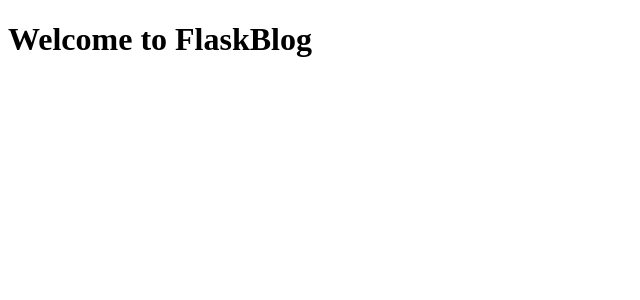
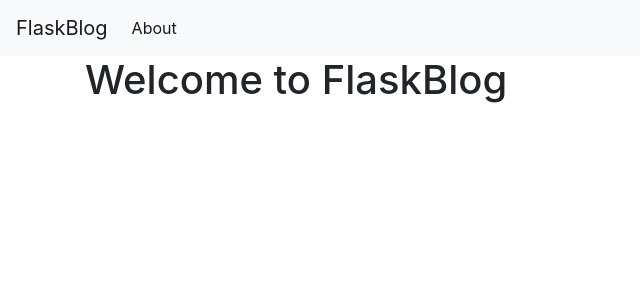
Before and after one commit to teamgeek-io/flask-blog-starter, a Flask app: page / in a window 1280 px wide. Shown: the top 300 px of the page, without its empty margins (0-640 px from the left). Run offline with Flask 2, Linux system fonts and the light colour scheme; parts of the project's set-up code (start-up, migrations or seed data) failed here and were passed over; some libraries are stand-ins or nearby versions.

Commit message:
Add base template

```diff
--- /dev/null
+++ b/src/flask_blog/static/css/style.css
@@ -0,0 +1,6 @@
+h1 {
+  border: 2px #eee solid;
+  color: brown;
+  text-align: center;
+  padding: 10px;
+}
--- /dev/null
+++ b/src/flask_blog/templates/base.html
@@ -0,0 +1,63 @@
+<!DOCTYPE html>
+<html lang="en">
+  <head>
+    <!-- Required meta tags -->
+    <meta charset="utf-8" />
+    <meta
+      name="viewport"
+      content="width=device-width, initial-scale=1, shrink-to-fit=no"
+    />
+
+    <!-- Bootstrap CSS -->
+    <link
+      rel="stylesheet"
+      href="https://stackpath.bootstrapcdn.com/bootstrap/4.3.1/css/bootstrap.min.css"
+      integrity="sha384-ggOyR0iXCbMQv3Xipma34MD+dH/1fQ784/j6cY/iJTQUOhcWr7x9JvoRxT2MZw1T"
+      crossorigin="anonymous"
+    />
+
+    <title>{% block title %} {% endblock %}</title>
+  </head>
+  <body>
+    <nav class="navbar navbar-expand-md navbar-light bg-light">
+      <a class="navbar-brand" href="{{ url_for('pages.index')}}">FlaskBlog</a>
+      <button
+        class="navbar-toggler"
+        type="button"
+        data-toggle="collapse"
+        data-target="#navbarNav"
+        aria-controls="navbarNav"
+        aria-expanded="false"
+        aria-label="Toggle navigation"
+      >
+        <span class="navbar-toggler-icon"></span>
+      </button>
+      <div class="collapse navbar-collapse" id="navbarNav">
+        <ul class="navbar-nav">
+          <li class="nav-item active">
+            <a class="nav-link" href="#">About</a>
+          </li>
+        </ul>
+      </div>
+    </nav>
+    <div class="container">{% block content %} {% endblock %}</div>
+
+    <!-- Optional JavaScript -->
+    <!-- jQuery first, then Popper.js, then Bootstrap JS -->
+    <script
+      src="https://code.jquery.com/jquery-3.3.1.slim.min.js"
+      integrity="sha384-q8i/X+965DzO0rT7abK41JStQIAqVgRVzpbzo5smXKp4YfRvH+8abtTE1Pi6jizo"
+      crossorigin="anonymous"
+    ></script>
+    <script
+      src="https://cdnjs.cloudflare.com/ajax/libs/popper.js/1.14.7/umd/popper.min.js"
+      integrity="sha384-UO2eT0CpHqdSJQ6hJty5KVphtPhzWj9WO1clHTMGa3JDZwrnQq4sF86dIHNDz0W1"
+      crossorigin="anonymous"
+    ></script>
+    <script
+      src="https://stackpath.bootstrapcdn.com/bootstrap/4.3.1/js/bootstrap.min.js"
+      integrity="sha384-JjSmVgyd0p3pXB1rRibZUAYoIIy6OrQ6VrjIEaFf/nJGzIxFDsf4x0xIM+B07jRM"
+      crossorigin="anonymous"
+    ></script>
+  </body>
+</html>
--- a/src/flask_blog/templates/index.html
+++ b/src/flask_blog/templates/index.html
@@ -1,10 +1,3 @@
-<!DOCTYPE html>
-<html lang="en">
-  <head>
-    <meta charset="UTF-8" />
-    <title>FlaskBlog</title>
-  </head>
-  <body>
-    <h1>Welcome to FlaskBlog</h1>
-  </body>
-</html>
+{% extends 'base.html' %} {% block content %}
+<h1>{% block title %} Welcome to FlaskBlog {% endblock %}</h1>
+{% endblock %}
```
